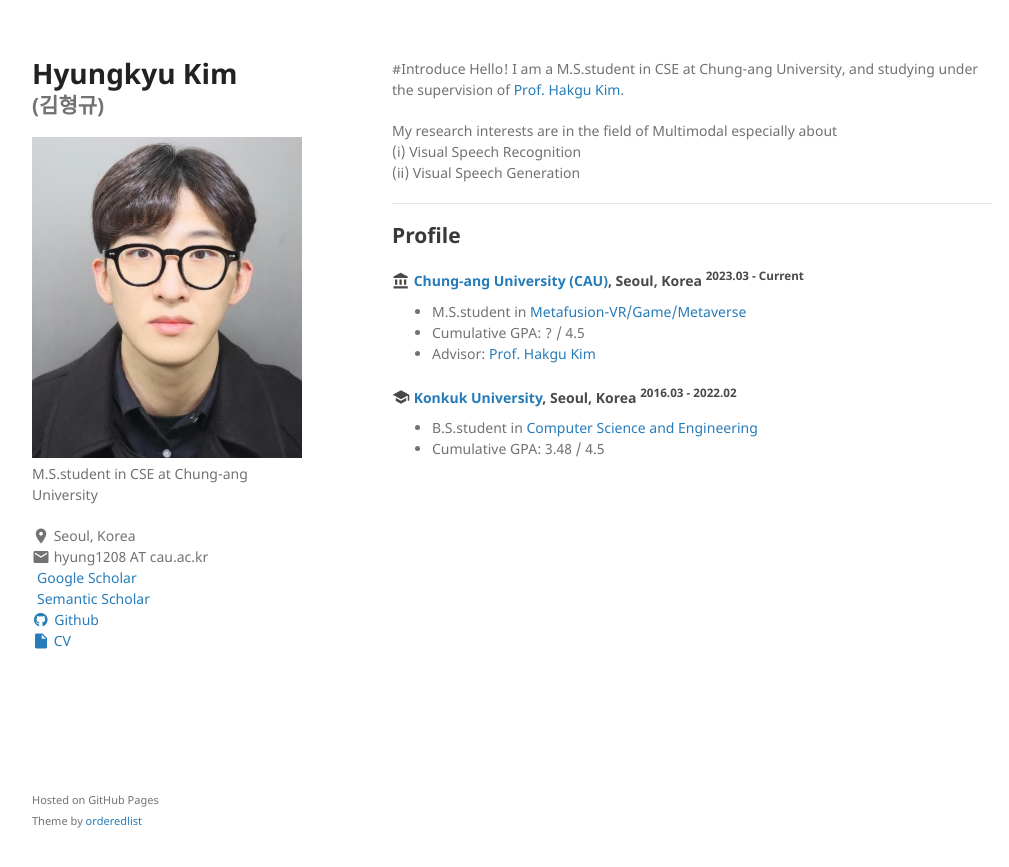
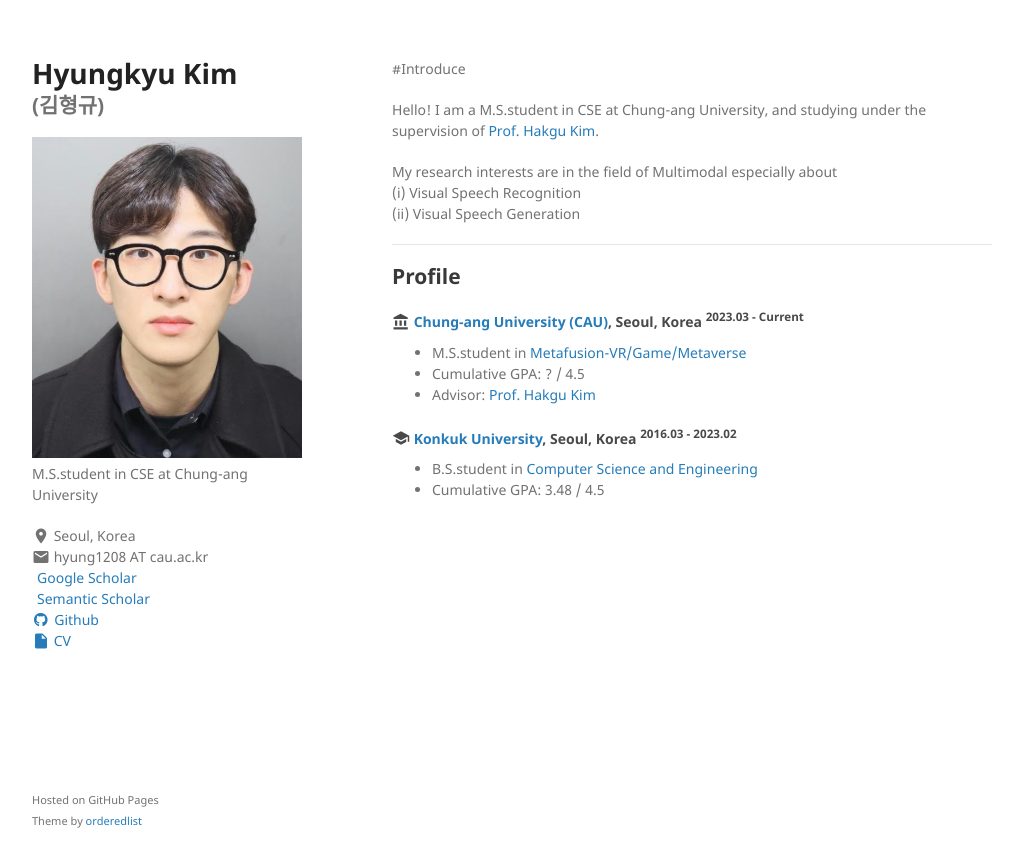
Before and after one commit to kimhyungkyu-1208/HYUNG-KYU-KIM, a Jekyll site: the page built from index.md, in a window 1280 px wide. Shown: the top 867 px of the page, without its empty margins (128-1137 px from the left). Built offline with Jekyll 4.4.1, drawn with Linux system fonts in a browser that asks for light colours; a style sheet for code colours, icons or effects is not loaded.

Commit message:
Update index.md

```diff
--- a/index.md
+++ b/index.md
@@ -2,6 +2,7 @@
 layout: default
 ---
 #Introduce
+
 Hello!
 I am a M.S.student in CSE at Chung-ang University, and studying under the supervision of [Prof. Hakgu Kim](https://www.irislab.cau.ac.kr/members/pi).
 
@@ -27,7 +28,7 @@ My research interests are in the field of Multimodal especially about\
 <h4 class="education">
   <i class="material-icons md-18">school</i>
   <a href="http://www.konkuk.ac.kr/do/Index.do">Konkuk University</a>, Seoul, Korea
-  <sup>2016.03 - 2022.02</sup>
+  <sup>2016.03 - 2023.02</sup>
 </h4>
 
 - B.S.student in [Computer Science and Engineering](http://cse.konkuk.ac.kr)
```
